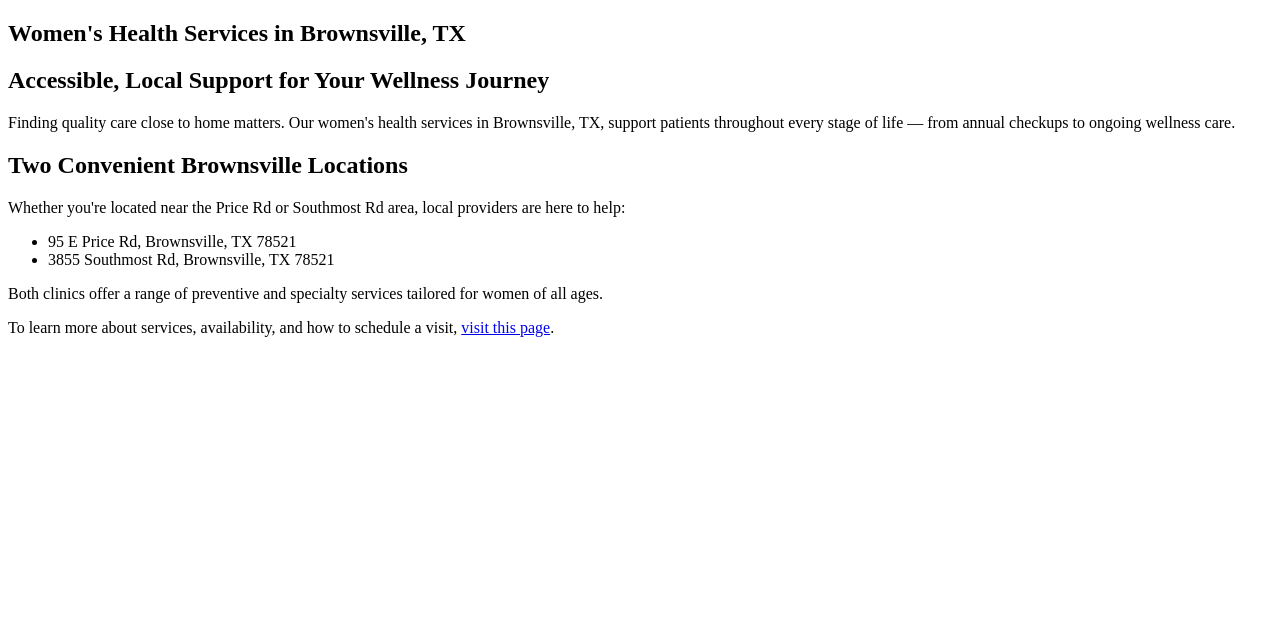
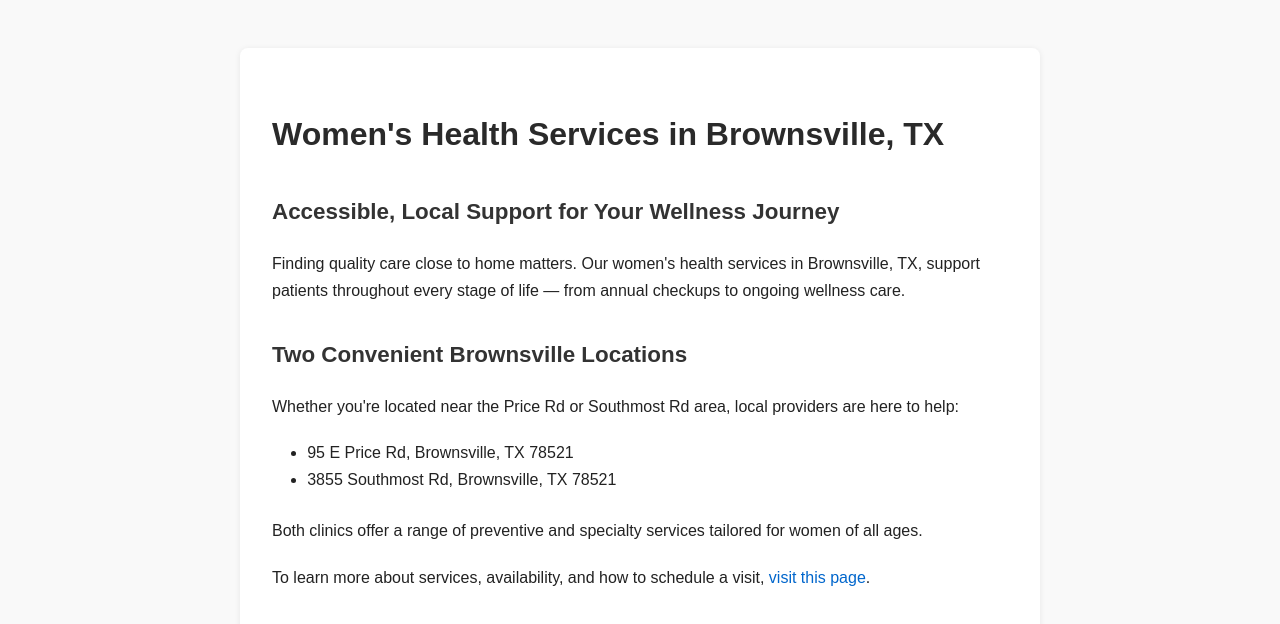
Before and after one commit to txcloudhub/healthdrop-southtx, a plain HTML site: page index.html in a window 1280 px wide. Drawn offline with Linux system fonts and the light colour scheme.

Commit message:
Update index.html

```diff
--- a/index.html
+++ b/index.html
@@ -6,6 +6,55 @@
   <meta name="viewport" content="width=device-width, initial-scale=1.0">
   <title>Women's Health Services in Brownsville, TX | Local Care Providers</title>
   <meta name="description" content="Explore women’s health services near you in Brownsville, TX. Serving both Price Rd and Southmost Rd areas with compassionate, accessible care.">
+  <style>
+    body {
+      font-family: Arial, sans-serif;
+      max-width: 800px;
+      margin: 3rem auto;
+      padding: 0 1.5rem;
+      background-color: #f9f9f9;
+      color: #222;
+      line-height: 1.7;
+    }
+
+    h1 {
+      color: #2a2a2a;
+      font-size: 2rem;
+      margin-bottom: 0.5rem;
+    }
+
+    h2 {
+      color: #333;
+      font-size: 1.4rem;
+      margin-top: 2rem;
+    }
+
+    ul {
+      margin: 0.5rem 0 1.5rem 1.2rem;
+      padding-left: 1rem;
+    }
+
+    a {
+      color: #0066cc;
+      text-decoration: none;
+      font-weight: 500;
+    }
+
+    a:hover {
+      text-decoration: underline;
+    }
+
+    p {
+      margin-bottom: 1.2rem;
+    }
+
+    article {
+      background-color: #fff;
+      padding: 2rem;
+      border-radius: 8px;
+      box-shadow: 0 1px 6px rgba(0, 0, 0, 0.08);
+    }
+  </style>
 </head>
 <body>
   <article class="cloud-page">
@@ -24,7 +73,7 @@
 
     <p>Both clinics offer a range of preventive and specialty services tailored for women of all ages.</p>
 
-    <p>To learn more about services, availability, and how to schedule a visit, <a href="https://southtxrelay.github.io/cloud-pages/clinica-santa-maria/" target="_blank" rel="noopener noreferrer">visit this page</a>.</p>
+    <p>To learn more about services, availability, and how to schedule a visit, <a href="https://southtxrelay.github.io/clinica-santa-maria/" target="_blank" rel="noopener noreferrer">visit this page</a>.</p>
 
   </article>
 
@@ -33,9 +82,9 @@
     "@context": "https://schema.org",
     "@type": "WebPage",
     "name": "Women's Health Services in Brownsville, TX",
-    "url": "https://southtxrelay.github.io/cloud-pages/clinica-santa-maria/",
-    "@id": "https://southtxrelay.github.io/cloud-pages/clinica-santa-maria/",
-    "mainEntityOfPage": "https://southtxrelay.github.io/cloud-pages/clinica-santa-maria/"
+    "url": "https://southtxrelay.github.io/clinica-santa-maria/",
+    "@id": "https://southtxrelay.github.io/clinica-santa-maria/",
+    "mainEntityOfPage": "https://southtxrelay.github.io/clinica-santa-maria/"
   }
   </script>
 </body>
```
